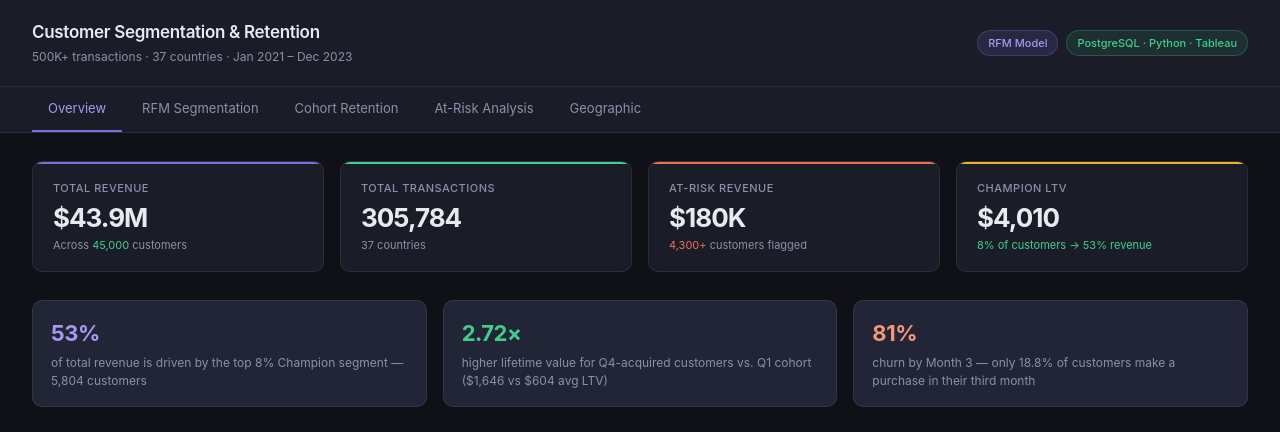
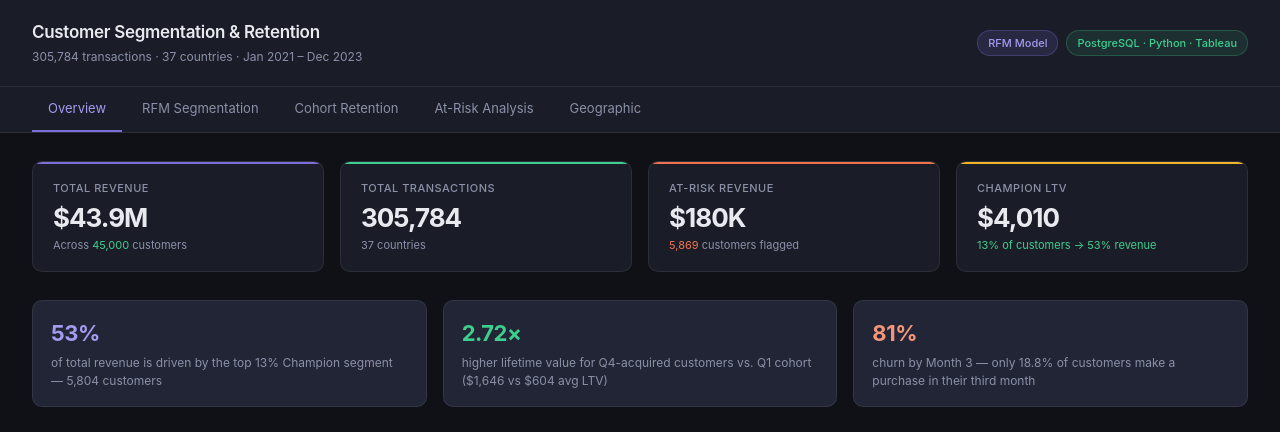
Before and after one commit to Rishiithaa/ecommerce-segmentation, a plain HTML site: page dashboard/index.html in a window 1280 px wide. Shown: the top 432 px of the page. Drawn offline with nearby package versions, Linux system fonts and the light colour scheme.

Commit message:
Reconcile reported metrics with reproducible pipeline output
The headline figures didn't match what the seeded pipeline actually
produces. Corrected against the real output (seed=42):

- Transaction volume: 500K+ -> 300K+ (actual 305,784).
- Champion share: "top 8%" -> "top 13%" of customers (5,804 of 45,000),
  still driving 53% of revenue.
- At-Risk count: "4,300+" -> 5,869, matching the segment summary.

Also added CI/license/python badges and listed LICENSE in the project
structure. Verified figures that were already correct: $23.3M Champion
revenue, 53% concentration, 81% Month-3 churn, 2.72x Q4 LTV.

```diff
--- a/dashboard/index.html
+++ b/dashboard/index.html
@@ -257,7 +257,7 @@
 <div class="header">
   <div class="header-left">
     <h1>Customer Segmentation &amp; Retention</h1>
-    <p>500K+ transactions · 37 countries · Jan 2021 – Dec 2023</p>
+    <p>305,784 transactions · 37 countries · Jan 2021 – Dec 2023</p>
   </div>
   <div class="header-right">
     <span class="badge">RFM Model</span>
@@ -294,19 +294,19 @@
     <div class="kpi coral">
       <div class="kpi-label">At-Risk Revenue</div>
       <div class="kpi-value">$180K</div>
-      <div class="kpi-sub"><span class="down">4,300+</span> customers flagged</div>
+      <div class="kpi-sub"><span class="down">5,869</span> customers flagged</div>
     </div>
     <div class="kpi amber">
       <div class="kpi-label">Champion LTV</div>
       <div class="kpi-value">$4,010</div>
-      <div class="kpi-sub"><span class="up">8% of customers → 53% revenue</span></div>
+      <div class="kpi-sub"><span class="up">13% of customers → 53% revenue</span></div>
     </div>
   </div>
 
   <div class="insight-row">
     <div class="insight purple">
       <div class="insight-num">53%</div>
-      <div class="insight-text">of total revenue is driven by the top 8% Champion segment — 5,804 customers</div>
+      <div class="insight-text">of total revenue is driven by the top 13% Champion segment — 5,804 customers</div>
     </div>
     <div class="insight teal">
       <div class="insight-num">2.72×</div>
```
Also changed, not shown: 1 other file.
